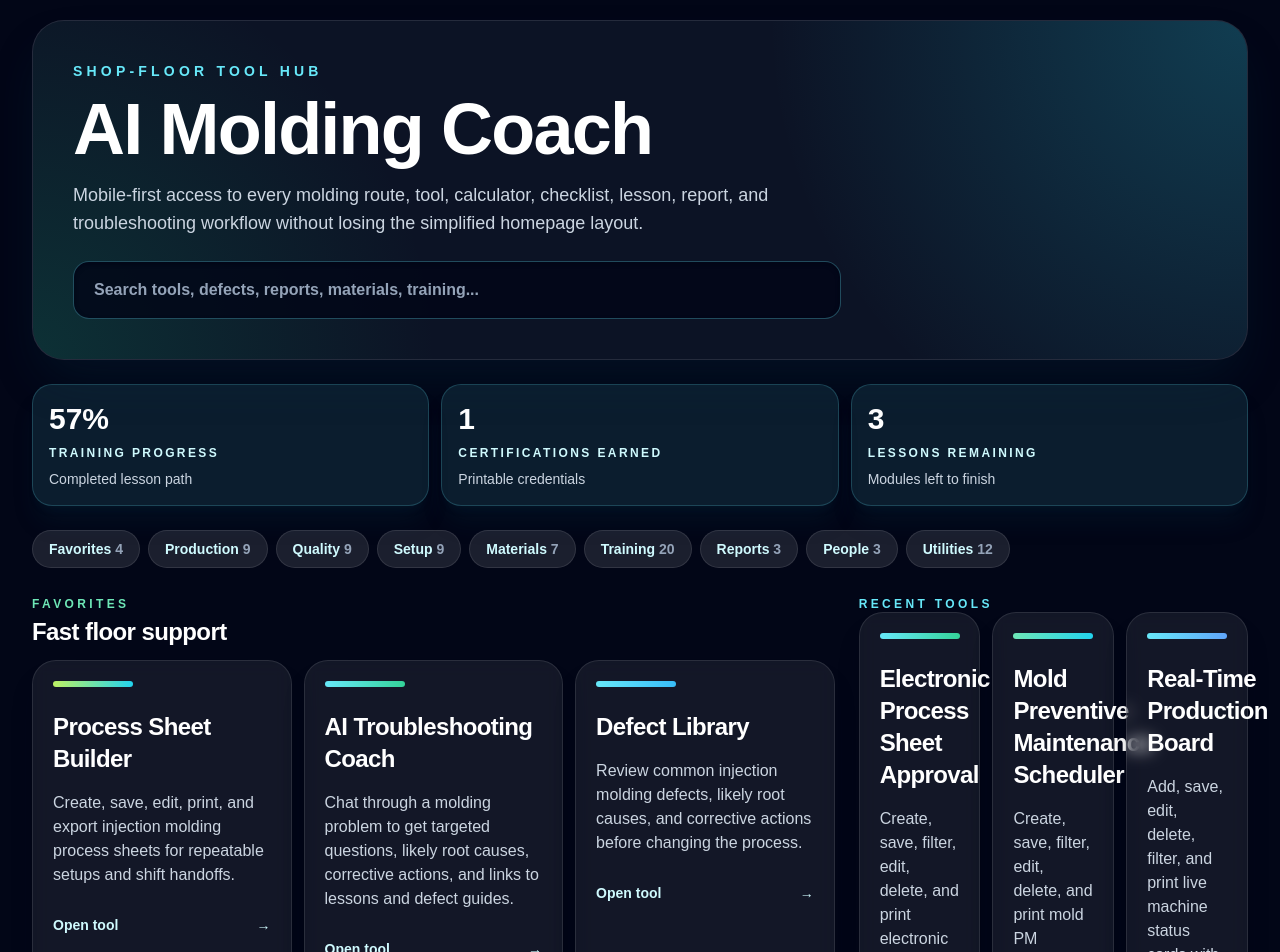
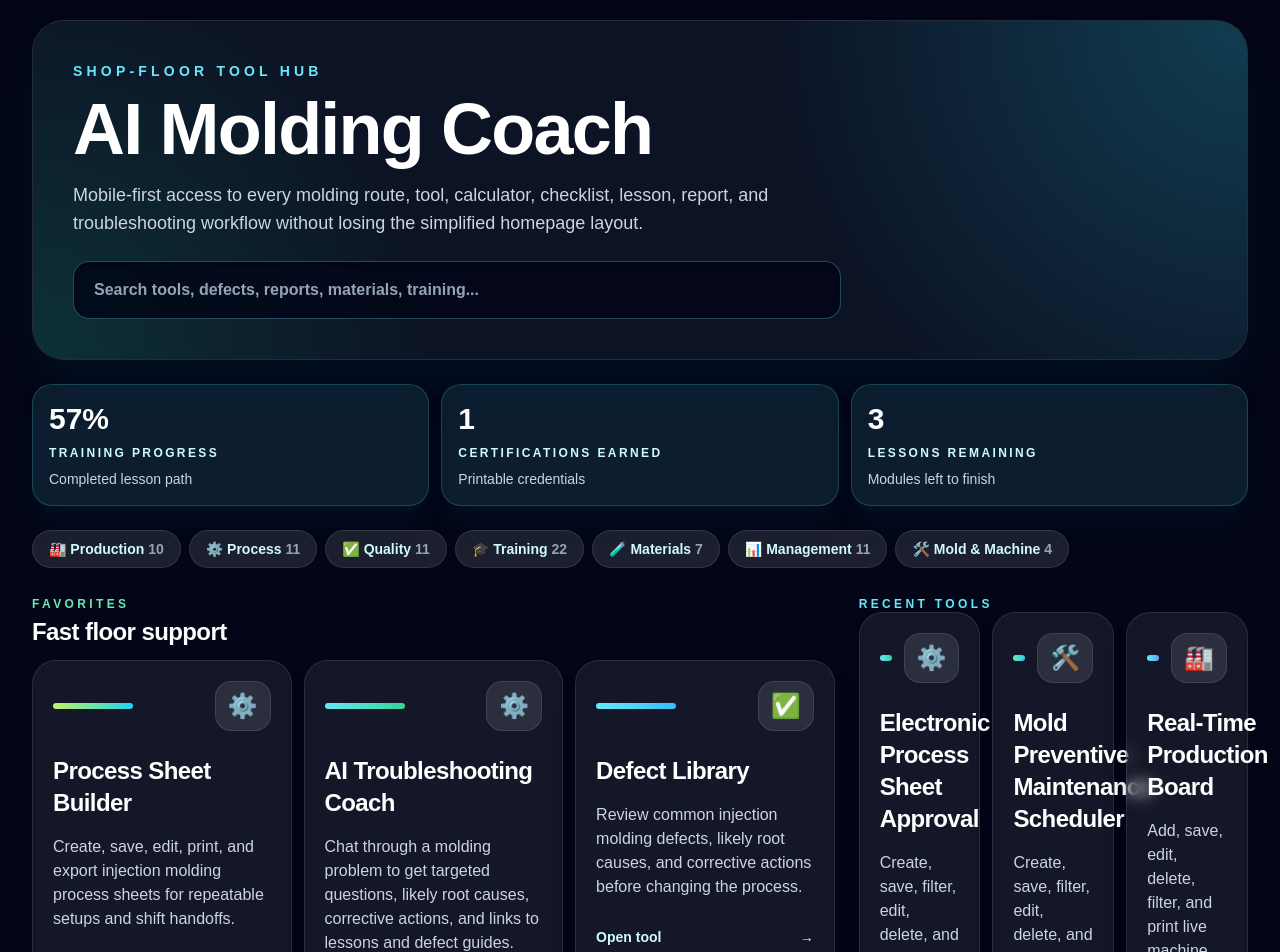
Before and after one commit to scottgraham2882-collab/molding-mentor-ai, a Next.js app: page / in a window 1280 px wide. Shown: the top 952 px of the page. Built offline with nearby package versions, Linux system fonts and the light colour scheme.

Commit message:
Redesign homepage as tool dashboard

```diff
--- a/app/page.tsx
+++ b/app/page.tsx
@@ -1,4 +1,7 @@
+"use client";
+
 import Link from "next/link";
+import { useMemo, useState } from "react";
 import { demoProgress, getProgressSummary } from "../lib/progress-data";
 
 type DashboardCard = {
@@ -559,13 +562,44 @@ const dashboardCards: DashboardCard[] = [
 
 ];
 
+const categoryOrder = ["Production", "Process", "Quality", "Training", "Materials", "Management", "Mold & Machine"];
+
+const categoryIcons: Record<string, string> = {
+  Production: "🏭",
+  Process: "⚙️",
+  Quality: "✅",
+  Training: "🎓",
+  Materials: "🧪",
+  Management: "📊",
+  "Mold & Machine": "🛠️",
+};
+
+function getToolCategory(card: DashboardCard) {
+  const href = card.href ?? "";
+  const title = card.title.toLowerCase();
+
+  if (href.startsWith("/production") || ["/oee", "/downtime", "/scrap", "/shift-handoff", "/startup-approval", "/mold-change"].includes(href)) return "Production";
+  if (href.startsWith("/quality") || ["/defects", "/photo-analysis"].includes(href)) return "Quality";
+  if (href.startsWith("/training") || href.startsWith("/lessons") || href.startsWith("/certifications") || href.startsWith("/employees")) return "Training";
+  if (href.startsWith("/materials")) return "Materials";
+  if (href.startsWith("/reports") || ["/plant-management", "/actions", "/documents", "/meetings", "/profile", "/account/login", "/account/register", "/dashboard"].includes(href)) return "Management";
+  if (href.startsWith("/molds") || href === "/machines" || title.includes("mold history") || title.includes("machine history") || href === "/maintenance") return "Mold & Machine";
+
+  return "Process";
+}
+
 function CardContent({ card }: { card: DashboardCard }) {
   return (
     <>
-      <div
-        className={`h-1.5 w-20 rounded-full bg-gradient-to-r ${card.accent}`}
-        aria-hidden="true"
-      />
+      <div className="flex items-center justify-between gap-3">
+        <div
+          className={`h-1.5 w-20 rounded-full bg-gradient-to-r ${card.accent}`}
+          aria-hidden="true"
+        />
+        <span className="rounded-2xl border border-white/10 bg-white/10 px-3 py-2 text-2xl" aria-hidden="true">
+          {categoryIcons[getToolCategory(card)]}
+        </span>
+      </div>
       <div className="mt-6 flex items-start justify-between gap-4">
         <h2 className="text-2xl font-bold tracking-tight text-white">{card.title}</h2>
         {card.status ? (
@@ -581,23 +615,6 @@ function CardContent({ card }: { card: DashboardCard }) {
       </div>
     </>
   );
-}
-
-const categoryOrder = ["Favorites", "Production", "Quality", "Setup", "Materials", "Training", "Reports", "People", "Utilities"];
-
-function getToolCategory(card: DashboardCard) {
-  const href = card.href ?? "";
-
-  if (["/coach", "/troubleshooting", "/defects", "/photo-analysis"].includes(href)) return "Favorites";
-  if (href.startsWith("/production") || ["/oee", "/downtime", "/scrap", "/shift-handoff", "/startup-approval"].includes(href)) return "Production";
-  if (href.startsWith("/quality")) return "Quality";
-  if (href.startsWith("/materials")) return "Materials";
-  if (href.startsWith("/training") || href.startsWith("/lessons") || href.startsWith("/certifications")) return "Training";
-  if (href.startsWith("/reports")) return "Reports";
-  if (href.startsWith("/employees") || href === "/plant-management") return "People";
-  if (href.includes("process") || href.includes("mold") || href.includes("machine") || href === "/work-instructions") return "Setup";
-
-  return "Utilities";
 }
 
 const favoriteHrefs = new Set(["/coach", "/troubleshooting", "/defects", "/process-sheet-builder"]);
@@ -630,13 +647,25 @@ function ToolGrid({ cards, label }: { cards: DashboardCard[]; label: string }) {
 }
 
 export default function Home() {
-  const favorites = dashboardCards.filter((card) => card.href && favoriteHrefs.has(card.href));
-  const recentTools = dashboardCards.filter((card) => card.href && recentHrefs.has(card.href));
-  const mostUsedTools = dashboardCards.filter((card) => card.href && mostUsedHrefs.has(card.href));
+  const [searchTerm, setSearchTerm] = useState("");
+  const normalizedSearch = searchTerm.trim().toLowerCase();
+  const visibleCards = useMemo(() => {
+    if (!normalizedSearch) return dashboardCards;
+
+    return dashboardCards.filter((card) =>
+      [card.title, card.description, card.href ?? "", getToolCategory(card)]
+        .join(" ")
+        .toLowerCase()
+        .includes(normalizedSearch),
+    );
+  }, [normalizedSearch]);
+  const favorites = visibleCards.filter((card) => card.href && favoriteHrefs.has(card.href));
+  const recentTools = visibleCards.filter((card) => card.href && recentHrefs.has(card.href));
+  const mostUsedTools = visibleCards.filter((card) => card.href && mostUsedHrefs.has(card.href));
   const categories = categoryOrder.map((category) => ({
     name: category,
-    tools: dashboardCards.filter((card) => getToolCategory(card) === category),
-  })).filter((category) => category.tools.length > 0);
+    tools: visibleCards.filter((card) => getToolCategory(card) === category),
+  }));
 
   return (
     <main className="min-h-screen overflow-hidden bg-slate-950 px-4 py-5 text-slate-100 sm:px-6 lg:px-8">
@@ -649,7 +678,7 @@ export default function Home() {
             <p className="mt-4 max-w-3xl text-base leading-7 text-slate-300 sm:text-lg">Mobile-first access to every molding route, tool, calculator, checklist, lesson, report, and troubleshooting workflow without losing the simplified homepage layout.</p>
             <label className="mt-6 block max-w-3xl">
               <span className="sr-only">Search tools</span>
-              <input className="w-full rounded-2xl border border-cyan-300/30 bg-slate-950/80 px-5 py-4 text-base font-semibold text-white shadow-inner shadow-slate-950 placeholder:text-slate-400 focus:border-cyan-200 focus:outline-none focus:ring-4 focus:ring-cyan-300/20" placeholder="Search tools, defects, reports, materials, training..." type="search" />
+              <input className="w-full rounded-2xl border border-cyan-300/30 bg-slate-950/80 px-5 py-4 text-base font-semibold text-white shadow-inner shadow-slate-950 placeholder:text-slate-400 focus:border-cyan-200 focus:outline-none focus:ring-4 focus:ring-cyan-300/20" placeholder="Search tools, defects, reports, materials, training..." type="search" value={searchTerm} onChange={(event) => setSearchTerm(event.target.value)} />
             </label>
           </div>
         </header>
@@ -664,10 +693,10 @@ export default function Home() {
           ))}
         </section>
 
-        <section aria-label="Shop-floor friendly categories" className="flex gap-2 overflow-x-auto pb-1">
+        <section aria-label="Dashboard categories" className="flex gap-2 overflow-x-auto pb-1">
           {categories.map((category) => (
             <a key={category.name} href={`#${category.name.toLowerCase()}`} className="shrink-0 rounded-full border border-white/10 bg-white/10 px-4 py-2 text-sm font-bold text-cyan-100">
-              {category.name} <span className="text-slate-400">{category.tools.length}</span>
+              <span aria-hidden="true">{categoryIcons[category.name]}</span> {category.name} <span className="text-slate-400">{category.tools.length}</span>
             </a>
           ))}
         </section>
@@ -695,13 +724,23 @@ export default function Home() {
           </aside>
         </div>
 
+        {normalizedSearch && visibleCards.length === 0 ? (
+          <section className="rounded-[1.5rem] border border-amber-300/30 bg-amber-300/10 p-6 text-center text-amber-50">
+            No tools match “{searchTerm}”. Try a route, category, or tool name.
+          </section>
+        ) : null}
+
         {categories.map((category) => (
           <section key={category.name} id={category.name.toLowerCase()} className="scroll-mt-6">
             <div className="mb-3">
-              <p className="text-xs font-black uppercase tracking-[0.28em] text-emerald-300">{category.name}</p>
+              <p className="text-xs font-black uppercase tracking-[0.28em] text-emerald-300"><span aria-hidden="true">{categoryIcons[category.name]}</span> {category.name}</p>
               <h2 className="mt-1 text-2xl font-black tracking-tight text-white">{category.name} tools</h2>
             </div>
-            <ToolGrid cards={category.tools} label={`${category.name} tools`} />
+            {category.tools.length > 0 ? (
+              <ToolGrid cards={category.tools} label={`${category.name} tools`} />
+            ) : (
+              <div className="rounded-[1.25rem] border border-white/10 bg-white/[0.04] p-5 text-sm text-slate-400">No matching tools in this category.</div>
+            )}
           </section>
         ))}
       </section>
```
